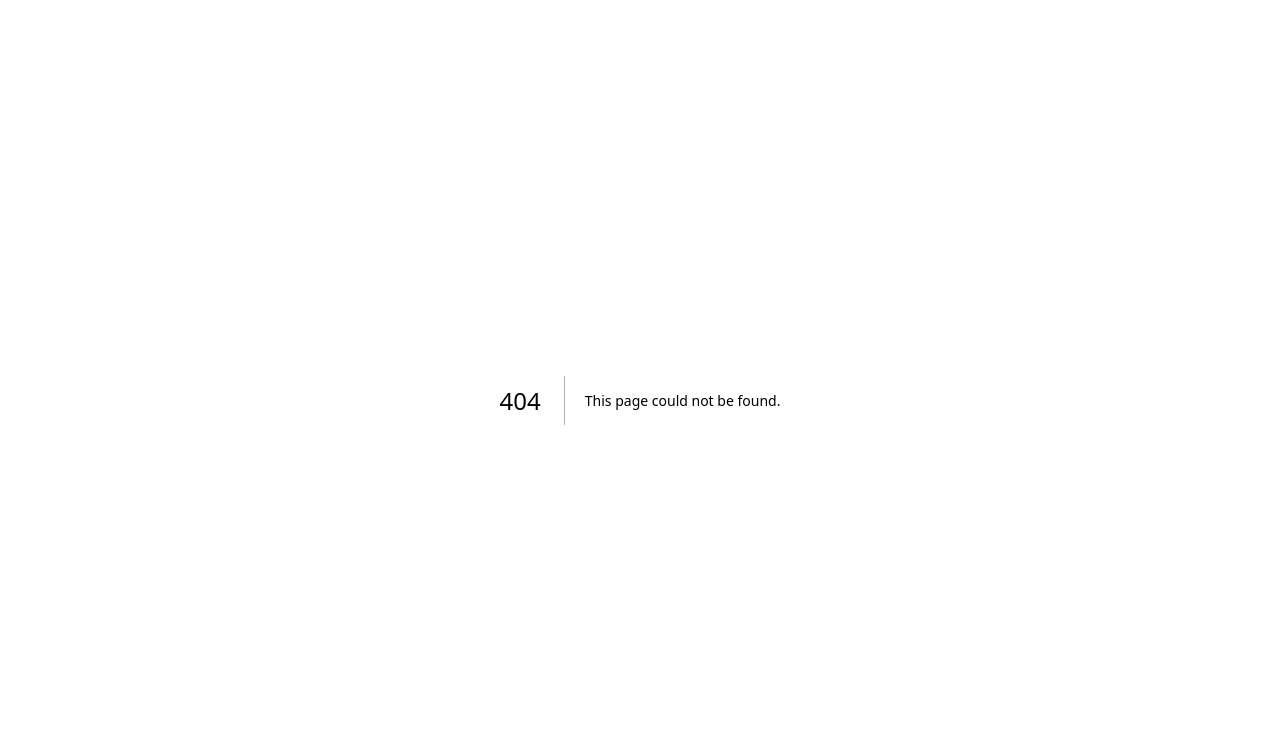
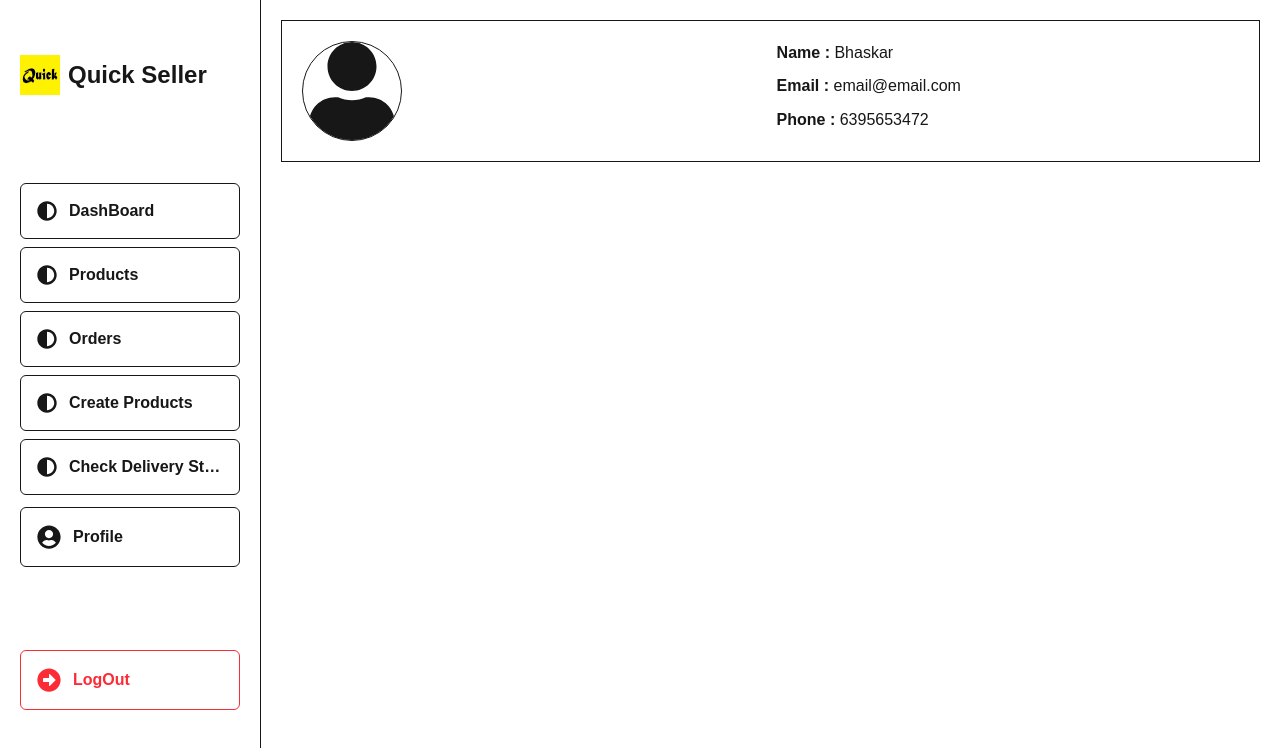
Before and after one commit to joshibhaskar684/E-commerce-frontend-Seller, a Next.js app: page /seller/profile in a window 1280 px wide. Before the commit this address had no page. Shown: the top 748 px of the page. Built offline with nearby package versions, Linux system fonts and the light colour scheme.

Commit message:
new pages added and dashboard color changed

```diff
--- a/package.json
+++ b/package.json
@@ -15,7 +15,7 @@
     "@heroicons/react": "^2.2.0",
     "@mui/material": "^7.3.8",
     "@reduxjs/toolkit": "^2.11.2",
-    "axios": "^1.13.5",
+    "axios": "^1.13.6",
     "js-cookie": "^3.0.5",
     "js-cookies": "^1.0.4",
     "lucide-react": "^0.575.0",
--- /dev/null
+++ b/src/app/(seller)/seller/profile/page.jsx
@@ -0,0 +1,13 @@
+import UserDetails from "@/seller-components/profile-components/UserDetails";
+
+export default function page () {
+    return (
+        <>
+            <div className="grid grid-cols-1">
+
+               <UserDetails  name={"Bhaskar"} phone={"6395653472"} email={"email@email.com"} />
+
+            </div>
+        </>
+    )
+}
--- a/src/components/Home/HomeComponents/HeroSection/HeroSection.jsx
+++ b/src/components/Home/HomeComponents/HeroSection/HeroSection.jsx
@@ -29,7 +29,7 @@ export default function HeroSection() {
                     </div>
                 </div>
                 <div className=" grid grid-cols-1 place-items-center md:p-5 ">
-                    <img src="/HomeheroSection.png" alt="Hero Image" className="w-full h-auto md:h-screen border rounded border-2 " />
+                    <img src="/HomeheroSection.png" alt="Hero Image" className="w-full h-auto lg:h-screen border rounded border-2 " />
 
                 </div>
             </div>
--- /dev/null
+++ b/src/seller-components/profile-components/UserDetails.jsx
@@ -0,0 +1,21 @@
+import { FaUser, FaUserMd } from "react-icons/fa";
+
+export default function UserDetails ({image,name,email,phone}) {
+    return (
+        <>
+                <div className="grid grid-cols-1 md:grid-cols-2 border p-5 gap-3 ">
+                    <div className="grid grid-cols-1  ">
+                        <FaUser  className="w-[100px] h-[100px] rounded-full border"/>
+                                           </div>
+                    <div className="grid   grid-cols-1">
+                        <h1 className=" font-bold">Name : <span className="font-normal">{name}</span></h1>
+
+                        <h1 className=" font-bold">Email : <span className="font-normal">{email}</span></h1>
+
+                        <h1 className=" font-bold">Phone : <span className="font-normal">{phone}</span></h1>
+
+                    </div>
+                </div>
+        </>
+    )
+}
--- a/src/seller-components/seller-navbar-desktop/Seller-desktop-bar.jsx
+++ b/src/seller-components/seller-navbar-desktop/Seller-desktop-bar.jsx
@@ -1,38 +1,30 @@
-import { FaAdjust, FaUserCircle } from "react-icons/fa";
+"use client";
+import Link from "next/link";
+import { usePathname, useRouter } from "next/navigation";
+import { useState } from "react";
+import { FaAdjust, FaArrowAltCircleRight, FaUserCircle } from "react-icons/fa";
 
 export default function SellerDesktopBar() {
+    const pathname = usePathname();
+    const router=useRouter();
 
-    const sidebardata=[
-        {label:"DashBoard",link:"/seller",icon:FaAdjust },
-        {label:"Products",link:"/seller/products",icon:FaAdjust },
-        {label:"Orders",link:"/seller/orders",icon:FaAdjust },
-        {label:"Create Products",link:"/seller/products/create",icon:FaAdjust },
-        {label:"Check Delivery Status",link:"/",icon:FaAdjust },
-        {label:"DashBoard",link:"/",icon:FaAdjust },
-        {label:"DashBoard",link:"/",icon:FaAdjust },
-        {label:"DashBoard",link:"/",icon:FaAdjust },
-        {label:"DashBoard",link:"/",icon:FaAdjust },
-        {label:"DashBoard",link:"/",icon:FaAdjust },
-        {label:"DashBoard",link:"/",icon:FaAdjust },
-        {label:"DashBoard",link:"/",icon:FaAdjust },
-        {label:"DashBoard",link:"/",icon:FaAdjust },
-        {label:"DashBoard",link:"/",icon:FaAdjust },
-        {label:"DashBoard",link:"/",icon:FaAdjust },
-        {label:"DashBoard",link:"/",icon:FaAdjust },
-        {label:"DashBoard",link:"/",icon:FaAdjust },
-        {label:"DashBoard",link:"/",icon:FaAdjust },
-        {label:"DashBoard",link:"/",icon:FaAdjust },
-        {label:"DashBoard",link:"/",icon:FaAdjust },
-
-
+    const sidebardata = [
+        { label: "DashBoard", link: "/seller", icon: FaAdjust },
+        { label: "Products", link: "/seller/products", icon: FaAdjust },
+        { label: "Orders", link: "/seller/orders", icon: FaAdjust },
+        { label: "Create Products", link: "/seller/products/create", icon: FaAdjust },
+        { label: "Check Delivery Status", link: "/", icon: FaAdjust },
     ]
+    const handleLogOut=()=>{
+        router.push("/")
+    }
     return (
         <>
-            <div className="w-[400px] border-r h-screen hidden md:grid grid-cols-1 p-5 gap-3 bg-yellow-500    ">
+            <div className="w-[320px] border-r border-border h-screen hidden md:grid grid-cols-1 p-5 gap-3 bg-background    ">
 
                 <div className=" flex flex-row gap-2 items-center ">
                     <img src="/QuickLogo.png" alt="logo image   " className='w-[40px] h-[40px] '></img>
-                    <h1 className="text-2xl font-bold">
+                    <h1 className="text-2xl font-bold line-clamp-1">
                         Quick Seller
                     </h1>
                 </div>
@@ -40,33 +32,38 @@ export default function SellerDesktopBar() {
 
 
                     {
-    sidebardata.map((item,index) => {
+                        sidebardata.map((item, index) => {
                             const Icon = item.icon;
+
+                            const isActive = pathname === item.link;
                             return (
-  <a
+                                <Link
                                     key={index}
                                     href={item.link}
-    className="
-      flex items-center gap-3
-      px-4 py-2
-      font-bold border rounded-md
-      hover:bg-foreground hover:text-background
-      transition-colors
-    "
+                                    className={`flex items-center gap-3 px-4 py-2 font-bold border rounded-md transition-colors ${isActive
+                                            ? "bg-foreground text-background"
+                                            : "hover:bg-foreground hover:text-background"
+                                        }`}
                                 >
                                     <Icon className="w-5 h-5 shrink-0" />
                                     <span className="truncate">{item.label}</span>
-  </a>
+                                </Link>
                             );
                         })
                     }
                 </div>
-                <a className=" flex flex-row gap-2 border items-center h-10 px-4 " href="/seller/profile">
+                <Link className=" flex flex-row gap-3 border items-center h-15 px-4 py-2 rounded-md " href="/seller/profile">
                     <FaUserCircle className="text-2xl font-bold" />
-                    <h1 className="text-md font-bold" href="/seller/profile">
+                    <h1 className="text-md font-bold" >
                         Profile
                     </h1>
-                </a>
+                </Link>
+                <button onClick={()=>handleLogOut()} className=" cursor-pointer border border-red-500 hover:bg-foreground flex flex-row gap-3  items-center h-15 px-4 py-2 rounded-md " >
+                    <FaArrowAltCircleRight className="text-2xl font-bold text-red-500" />
+                    <h1 className="text-md font-bold text-red-500"  >
+                       LogOut
+                    </h1>
+                </button>
             </div>
         </>
     )
--- a/src/seller-components/seller-navbar-mobile/Seller-mobile-Navbar.jsx
+++ b/src/seller-components/seller-navbar-mobile/Seller-mobile-Navbar.jsx
@@ -33,7 +33,19 @@ export default function SellermobileNavbar() {
     const [dropdownOpen, setDropdownOpen] = useState(false);
     const [tokenPresent, setTokenPresent] = useState(false);
     const router = useRouter();
+    const routeData = [
+        { label: "DashBoard", link: "/seller" },
+        { label: "Products", link: "/seller/products" },
+        { label: "Orders", link: "/seller/orders" },
+        { label: "Create Products", link: "/seller/products/create"},
+        { label: "Check Delivery Status", link: "/" },
+        { label: "Profile", link: "/seller/profile" },
 
+
+    ];
+     const handleLogOut=()=>{
+        router.push("/")
+    }
 
     // useEffect(() => {
     //   const usertoken=Cookies.get("usertoken");
@@ -76,26 +88,18 @@ export default function SellermobileNavbar() {
 
                             <div className="space-y-6 border-t border-gray-200 px-4 py-6">
                                 <div className="flex flex-col space-y-3">
-                                    <a
-                                        href="/account"
-                                        className="font-md text-md text-gray-800 hover:text-yellow transition"
-                                    >
-                                        Profile
-                                    </a>
-                                    <a
-                                        href="/setting"
-                                        className="font-md text-md text-gray-800 hover:text-yellow transition"
-                                    >
-                                        Setting
-                                    </a>
-                                    <a
-                                        href="/orders"
-                                        className="font-md text-md text-gray-800 hover:text-yellow transition"
-                                    >
-                                        Orders
-                                    </a>
+                                    {routeData.map((item, index) => (
+                                        <a
+                                            key={index}
+                                            href={item.link}
+                                            className="font-md text-md text-gray-800 hover:text-yellow transition"
+                                        >
+                                            {item.label}
+                                        </a>
+                                    ))}
+
                                     <button
-                                        onClick={() => { setTokenPresent(false) }}
+                                        onClick={() => {handleLogOut() }}
                                         className="font-md text-md text-red-600 hover:text-red-800 transition text-left"
                                     >
                                         Logout
```
Also changed, not shown: src/app/(seller)/seller/orders/page.jsx (added, +8 -0 lines), src/app/(seller)/seller/products/create/page.jsx (added, +8 -0 lines), src/app/(seller)/seller/products/page.jsx (added, +8 -0 lines), 1 other file (tests, documents, lock files or other folders). Lines whose indentation alone changed are shown as unchanged.
